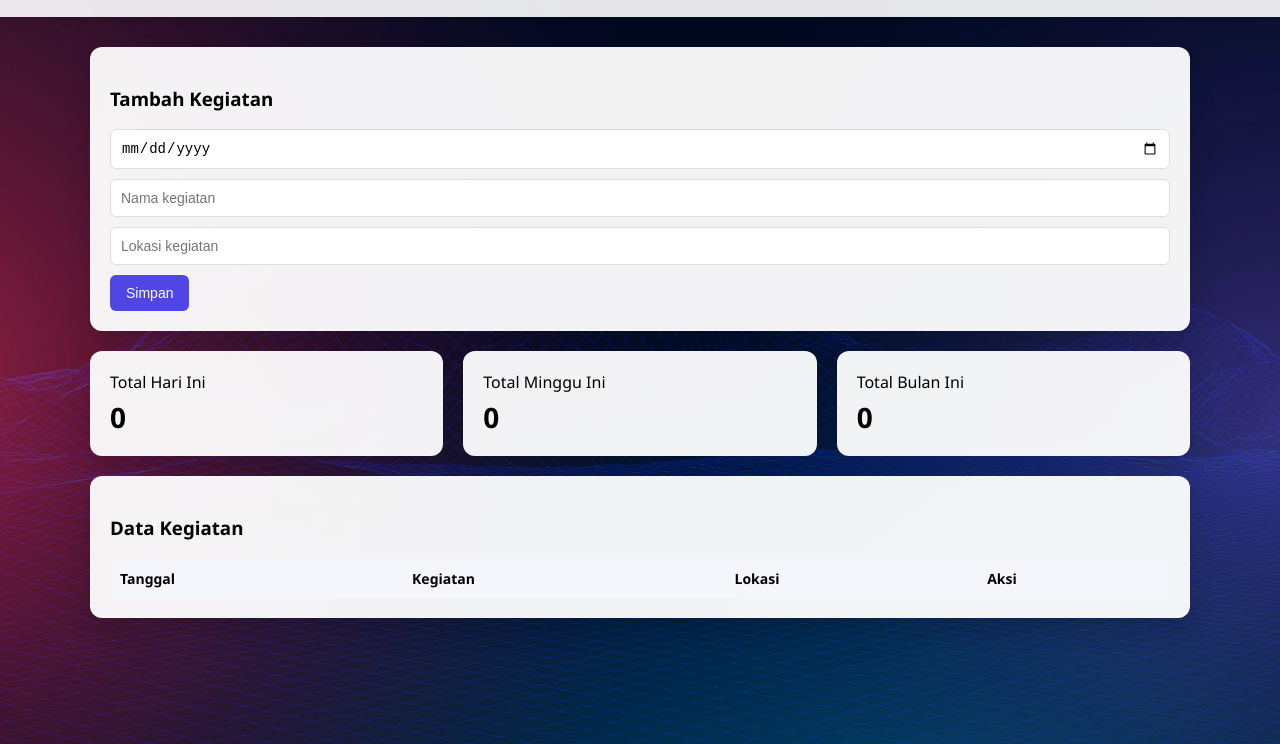
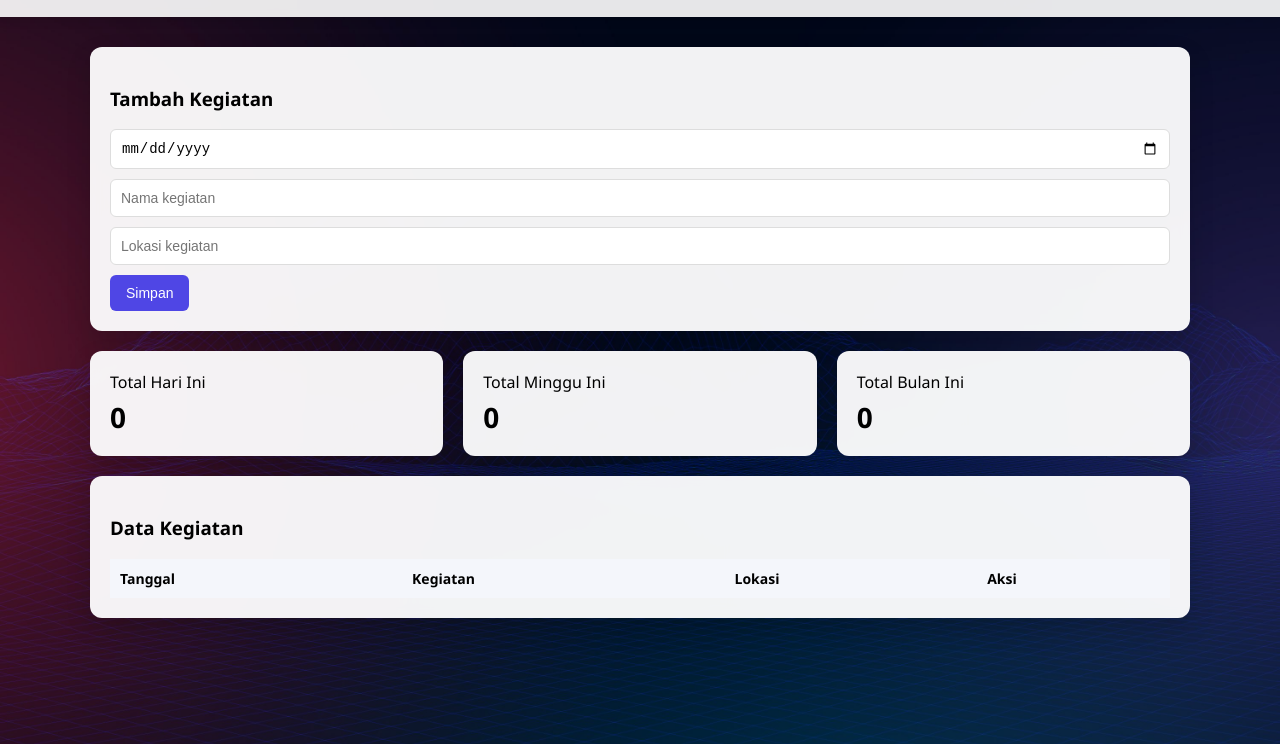
Before and after one commit to AzazelDevil/daily-activity-web, a plain HTML site: page index.html in a window 1280 px wide. Shown: the part 56-800 px from the top of the page. Drawn offline with Linux system fonts and the light colour scheme; no server answers.

Commit message:
Update style.css

```diff
--- a/style.css
+++ b/style.css
@@ -30,7 +30,7 @@ left:0;
 width:100%;
 height:100%;
 
-background:rgba(0,0,0,0.1);
+background:rgba(0,0,0,0.35);
 
 z-index:-1;
 
```
